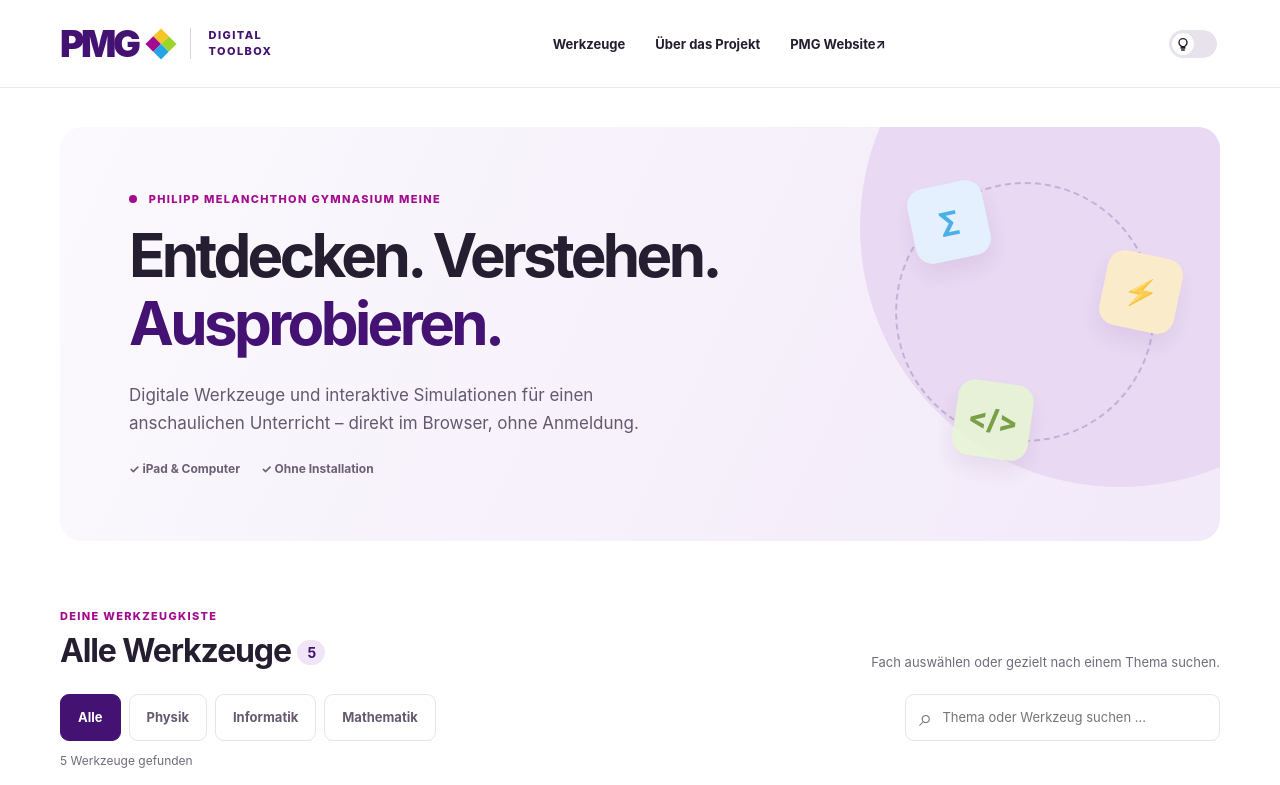
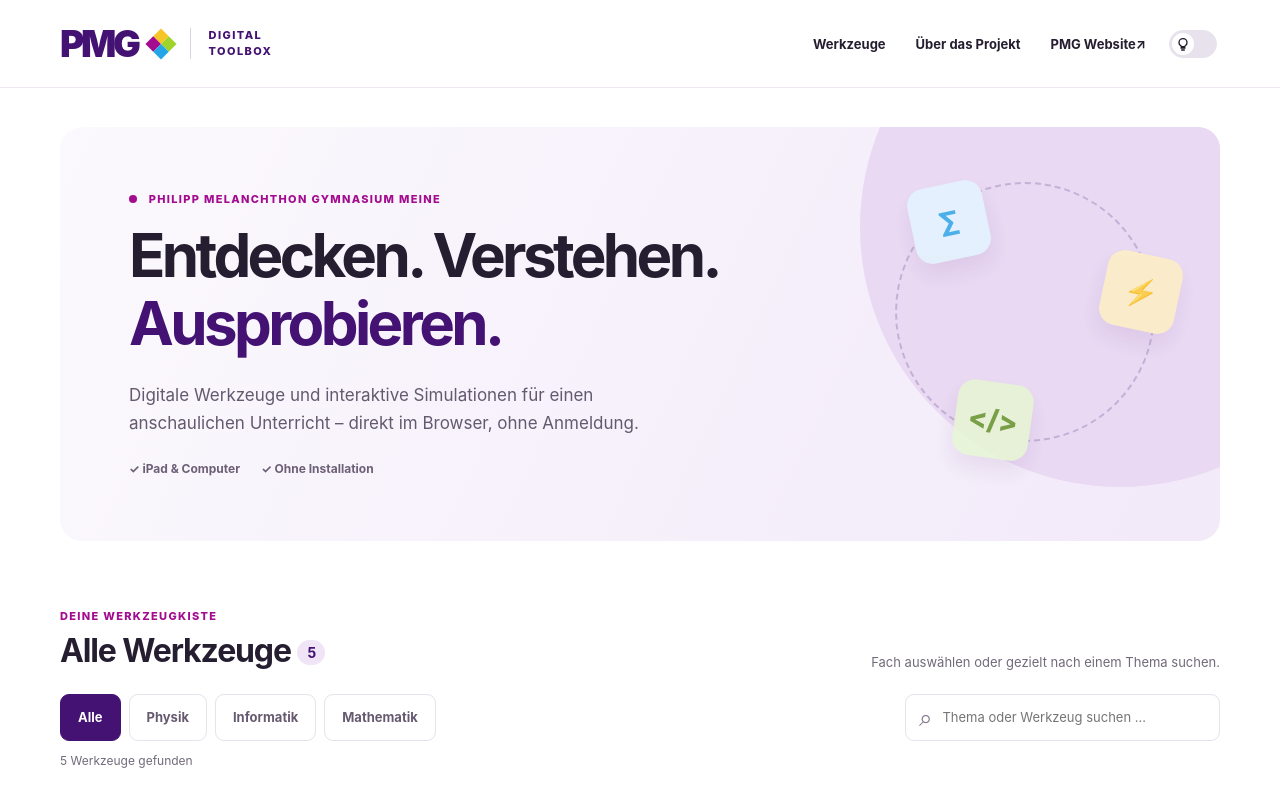
Before and after one commit to pmg-meine/pmg_digital_toolbox, a React (Vite) app: page / in a window 1280 px wide. Shown: the top 785 px of the page. Built offline with nearby package versions, Linux system fonts and the light colour scheme.

Commit message:
Restore right-aligned header navigation

```diff
--- a/src/styles/global.css
+++ b/src/styles/global.css
@@ -128,6 +128,7 @@ button:disabled {
   display: flex;
   gap: 30px;
   align-items: center;
+  margin-left: auto;
 }
 .nav-links a {
   min-height: 44px;
@@ -932,6 +933,7 @@ h2 {
   }
   .nav-links {
     width: 100%;
+    margin-left: 0;
     justify-content: space-between;
     gap: 12px;
   }
```
